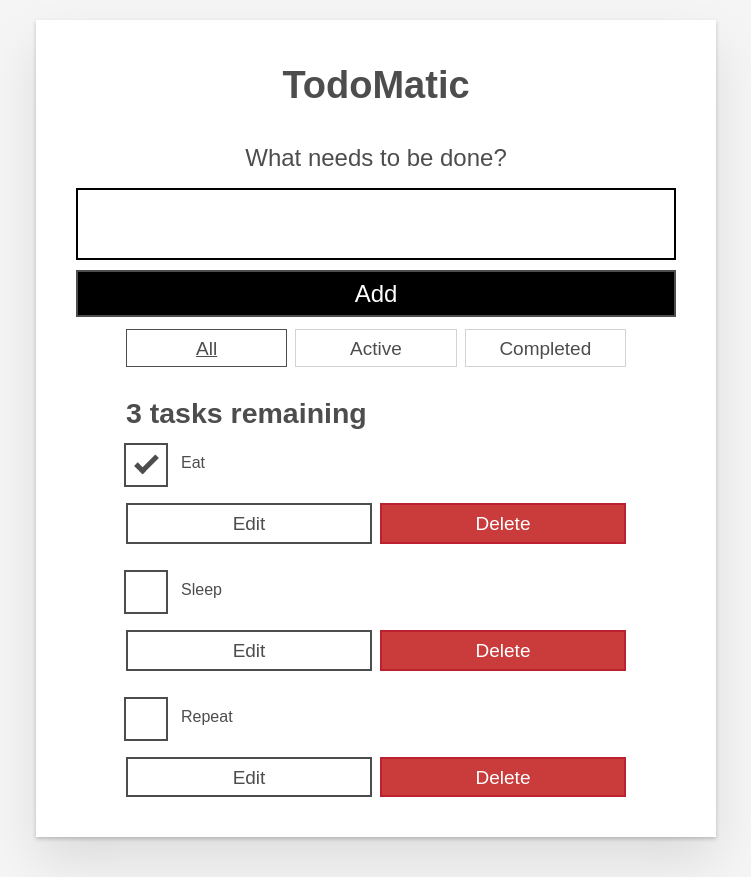
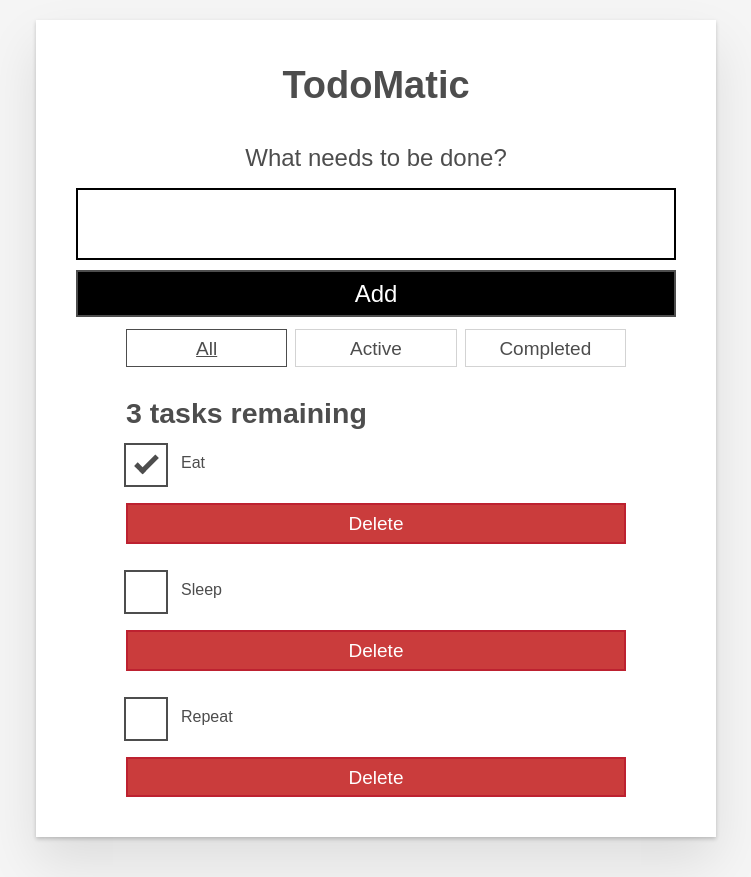
Before and after one commit to socayooot/first-React, a React (Vite) app: page / in a window 1280 px wide. Shown: the whole page, without its empty margins (264-1015 px from the left). Built offline with nearby package versions, Linux system fonts and the light colour scheme.

Commit message:
adding functionality to the code

```diff
--- a/src/App.jsx
+++ b/src/App.jsx
@@ -1,8 +1,61 @@
-function App(props) {
+import { useState } from "react";
+
+function App() {
+  const [tasks, setTasks] = useState([
+    { id: 0, name: "Eat", completed: true },
+    { id: 1, name: "Sleep", completed: false },
+    { id: 2, name: "Repeat", completed: false },
+  ]);
+
+  const [filter, setFilter] = useState("All"); // All | Active | Completed
+  const [input, setInput] = useState("");
+
+  // FILTER LOGIC ----------------------
+  const FILTER_MAP = {
+    All: () => true,
+    Active: (task) => !task.completed,
+    Completed: (task) => task.completed,
+  };
+
+  const FILTER_NAMES = Object.keys(FILTER_MAP);
+
+  const filteredTasks = tasks.filter(FILTER_MAP[filter]);
+
+  // ADD TASK --------------------------
+  function handleAdd(e) {
+    e.preventDefault();
+    if (input.trim() === "") return;
+
+    const newTask = {
+      id: Date.now(),
+      name: input,
+      completed: false,
+    };
+
+    setTasks([...tasks, newTask]);
+    setInput("");
+  }
+
+  // TOGGLE COMPLETE -------------------
+  function toggleTask(id) {
+    const updated = tasks.map((task) =>
+      task.id === id ? { ...task, completed: !task.completed } : task
+    );
+    setTasks(updated);
+  }
+
+  // DELETE TASK -----------------------
+  function deleteTask(id) {
+    const remaining = tasks.filter((task) => task.id !== id);
+    setTasks(remaining);
+  }
+
   return (
     <div className="todoapp stack-large">
-      <h1 hidden={false}>TodoMatic</h1>
-      <form>
+      <h1>TodoMatic</h1>
+
+      {/* ADD A TASK */}
+      <form onSubmit={handleAdd}>
         <h2 className="label-wrapper">
           <label htmlFor="new-todo-input" className="label__lg">
             What needs to be done?
@@ -12,83 +65,64 @@ function App(props) {
           type="text"
           id="new-todo-input"
           className="input input__lg"
-          name="text"
+          value={input}
+          onChange={(e) => setInput(e.target.value)}
           autoComplete="off"
         />
         <button type="submit" className="btn btn__primary btn__lg">
           Add
         </button>
       </form>
+
+      {/* FILTER BUTTONS */}
       <div className="filters btn-group stack-exception">
-        <button type="button" className="btn toggle-btn" aria-pressed="true">
+        {FILTER_NAMES.map((name) => (
+          <button
+            key={name}
+            type="button"
+            className="btn toggle-btn"
+            aria-pressed={filter === name}
+            onClick={() => setFilter(name)}
+          >
             <span className="visually-hidden">Show </span>
-          <span>all</span>
+            <span>{name}</span>
             <span className="visually-hidden"> tasks</span>
           </button>
-        <button type="button" className="btn toggle-btn" aria-pressed="false">
-          <span className="visually-hidden">Show </span>
-          <span>Active</span>
-          <span className="visually-hidden"> tasks</span>
-        </button>
-        <button type="button" className="btn toggle-btn" aria-pressed="false">
-          <span className="visually-hidden">Show </span>
-          <span>Completed</span>
-          <span className="visually-hidden"> tasks</span>
-        </button>
+        ))}
       </div>
-      <h2 id="list-heading">3 tasks remaining</h2>
+
+      {/* TASK COUNT */}
+      <h2 id="list-heading">
+        {filteredTasks.length} task{filteredTasks.length !== 1 && "s"} remaining
+      </h2>
+
+      {/* TODO LIST */}
       <ul
         role="list"
         className="todo-list stack-large stack-exception"
-        aria-labelledby="list-heading">
-        <li className="todo stack-small">
+        aria-labelledby="list-heading"
+      >
+        {filteredTasks.map((task) => (
+          <li className="todo stack-small" key={task.id}>
             <div className="c-cb">
-            <input id="todo-0" type="checkbox" defaultChecked />
-            <label className="todo-label" htmlFor="todo-0">
-              Eat
+              <input
+                id={`todo-${task.id}`}
+                type="checkbox"
+                checked={task.completed}
+                onChange={() => toggleTask(task.id)}
+              />
+              <label className="todo-label" htmlFor={`todo-${task.id}`}>
+                {task.name}
               </label>
             </div>
+
             <div className="btn-group">
-            <button type="button" className="btn">
-              Edit <span className="visually-hidden">Eat</span>
-            </button>
-            <button type="button" className="btn btn__danger">
-              Delete <span className="visually-hidden">Eat</span>
+              <button type="button" className="btn btn__danger" onClick={() => deleteTask(task.id)}>
+                Delete <span className="visually-hidden">{task.name}</span>
               </button>
             </div>
           </li>
-        <li className="todo stack-small">
-          <div className="c-cb">
-            <input id="todo-1" type="checkbox" />
-            <label className="todo-label" htmlFor="todo-1">
-              Sleep
-            </label>
-          </div>
-          <div className="btn-group">
-            <button type="button" className="btn">
-              Edit <span className="visually-hidden">Sleep</span>
-            </button>
-            <button type="button" className="btn btn__danger">
-              Delete <span className="visually-hidden">Sleep</span>
-            </button>
-          </div>
-        </li>
-        <li className="todo stack-small">
-          <div className="c-cb">
-            <input id="todo-2" type="checkbox" />
-            <label className="todo-label" htmlFor="todo-2">
-              Repeat
-            </label>
-          </div>
-          <div className="btn-group">
-            <button type="button" className="btn">
-              Edit <span className="visually-hidden">Repeat</span>
-            </button>
-            <button type="button" className="btn btn__danger">
-              Delete <span className="visually-hidden">Repeat</span>
-            </button>
-          </div>
-        </li>
+        ))}
       </ul>
     </div>
   );
```
Lines whose indentation alone changed are shown as unchanged.
